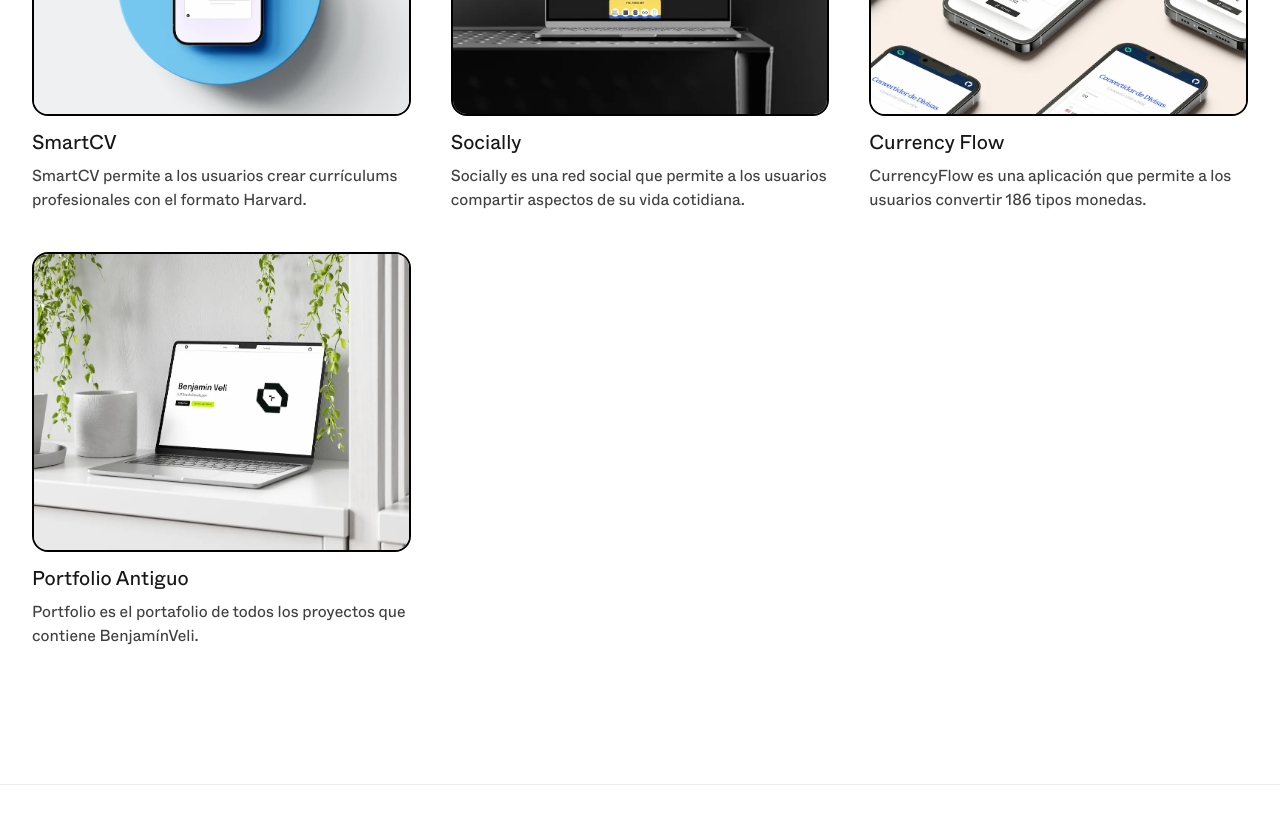
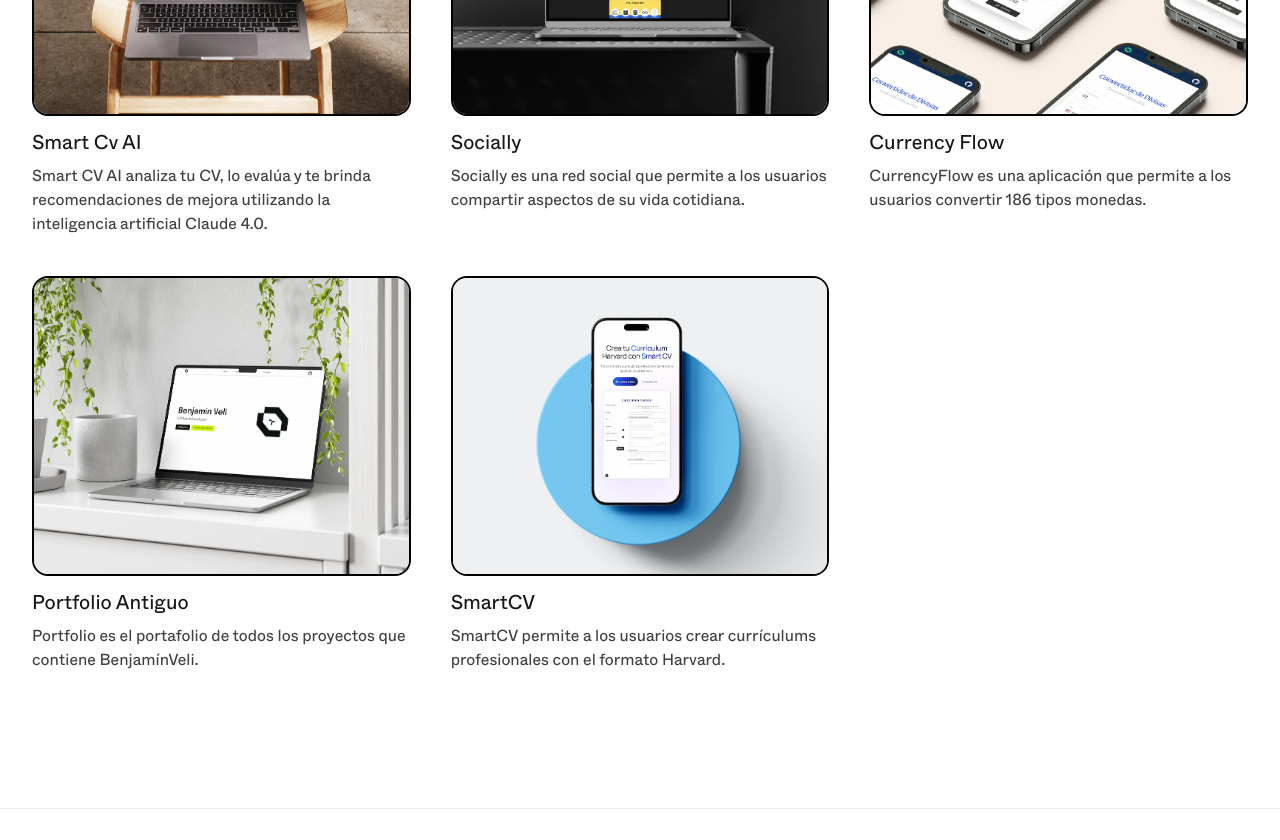
Before and after one commit to BenjaminVeli/benjamin-veli, a Next.js app: page /about-me in a window 1280 px wide. Shown: the part 1060-1900 px from the top of the page. Built offline with nearby package versions, Linux system fonts and the light colour scheme.

Commit message:
bveli - SmartCvAI

```diff
--- a/src/constants/about.ts
+++ b/src/constants/about.ts
@@ -1,3 +1,4 @@
+import SmartCVAI from "../assets/images/SmartCvAI.webp"
 import SmartCv from "../assets/images/SmartCv.webp"
 import Socially from "../assets/images/Socially.webp"
 import Portfolio from "../assets/images/Portfolio.webp"
@@ -10,10 +11,10 @@
 export const latestProjects = [
     {
         id: 1,
-        img: SmartCv,
-        name: "SmartCV",
-        url: "https://smartcv-js.vercel.app/",
-        description: "SmartCV permite a los usuarios crear currículums profesionales con el formato Harvard."
+        img: SmartCVAI,
+        name: "Smart Cv AI",
+        url: "https://smart-curriculum-ai.vercel.app/",
+        description: "Smart CV AI analiza tu CV, lo evalúa y te brinda recomendaciones de mejora utilizando la inteligencia artificial Claude 4.0."
     },
     {
         id: 2,
@@ -35,6 +36,13 @@
         name: "Portfolio Antiguo",
         url: "https://tomso-portfolio.vercel.app/",
         description: "Portfolio es el portafolio de todos los proyectos que contiene BenjamínVeli."
+    },
+    {
+        id: 5,
+        img: SmartCv,
+        name: "SmartCV",
+        url: "https://smartcv-js.vercel.app/",
+        description: "SmartCV permite a los usuarios crear currículums profesionales con el formato Harvard."
     },
 ]
 
```
Also changed, not shown: src/assets/images/SmartCvAI.webp (added).
